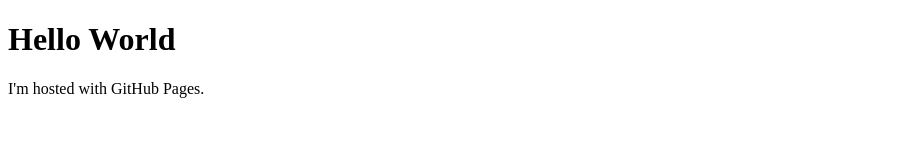
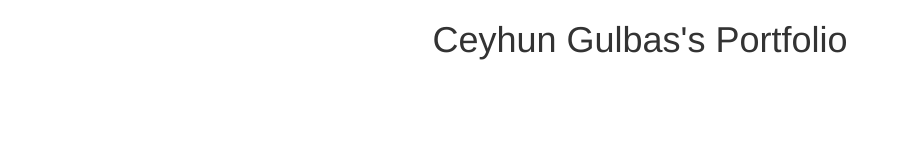
Before and after one commit to ceyhungulbas/ceyhungulbas.github.io, a plain HTML site: page index.html in a window 1280 px wide. Shown: the whole page, without its empty margins (0-901 px from the left). Drawn offline with nearby package versions, Linux system fonts and the light colour scheme.

Commit message:
Updating

```diff
--- a/index.html
+++ b/index.html
@@ -1,7 +1,20 @@
 <!DOCTYPE html>
-<html>
+<html lang="en">
+<head>
+  <title>Ceyhun Gulbas</title>
+  <link rel="icon" href="#">
+  <meta charset="utf-8">
+  <meta name="viewport" content="width=device-width, initial-scale=1">
+  <link rel="stylesheet" href="css/style.css">
+  <link rel="stylesheet" href="https://maxcdn.bootstrapcdn.com/bootstrap/3.4.1/css/bootstrap.min.css">
+  <script src="https://ajax.googleapis.com/ajax/libs/jquery/3.4.1/jquery.min.js"></script>
+  <script src="https://maxcdn.bootstrapcdn.com/bootstrap/3.4.1/js/bootstrap.min.js"></script>
+</head>
 <body>
-<h1>Hello World</h1>
-<p>I'm hosted with GitHub Pages.</p>
+    <div class="container-fluid">
+        <header>
+            <center><h1>Ceyhun Gulbas's Portfolio</h1></center>
+        </header>
+    </div>
 </body>
 </html>
```
Also changed, not shown: css/style.css (added).
